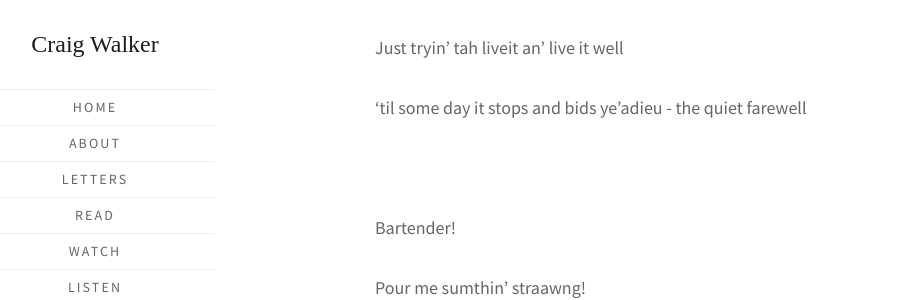
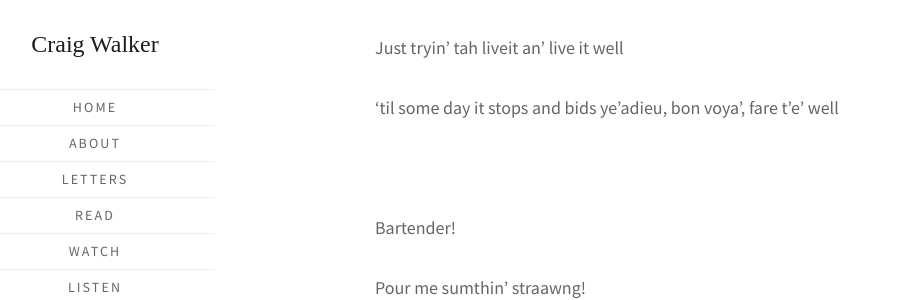
Before and after one commit to walkercraig/walkercraig, a Jekyll site: the page built from _posts/2017/2017-10-01-a-drunk-old-man-at-the-bar.md, in a window 1280 px wide and 900 px high, scrolled down 1006 px. Shown: the part 164-464 px from the top of the window, without its empty margins (55-965 px from the left). Built offline with Jekyll 4.4.1, drawn with Linux system fonts in a browser that asks for light colours; some web fonts are replaced.

Commit message:
Update 2017-10-01-a-drunk-old-man-at-the-bar.md

```diff
--- a/_posts/2017/2017-10-01-a-drunk-old-man-at-the-bar.md
+++ b/_posts/2017/2017-10-01-a-drunk-old-man-at-the-bar.md
@@ -38,7 +38,7 @@ We’re here, spinnin’ ‘round on this careousel
 
 Just tryin’ tah liveit an' live it well
 
-'til some day it stops and bids ye'adieu - the quiet farewell
+'til some day it stops and bids ye'adieu, bon voya', fare t'e' well
 
 <br/>
 
```
